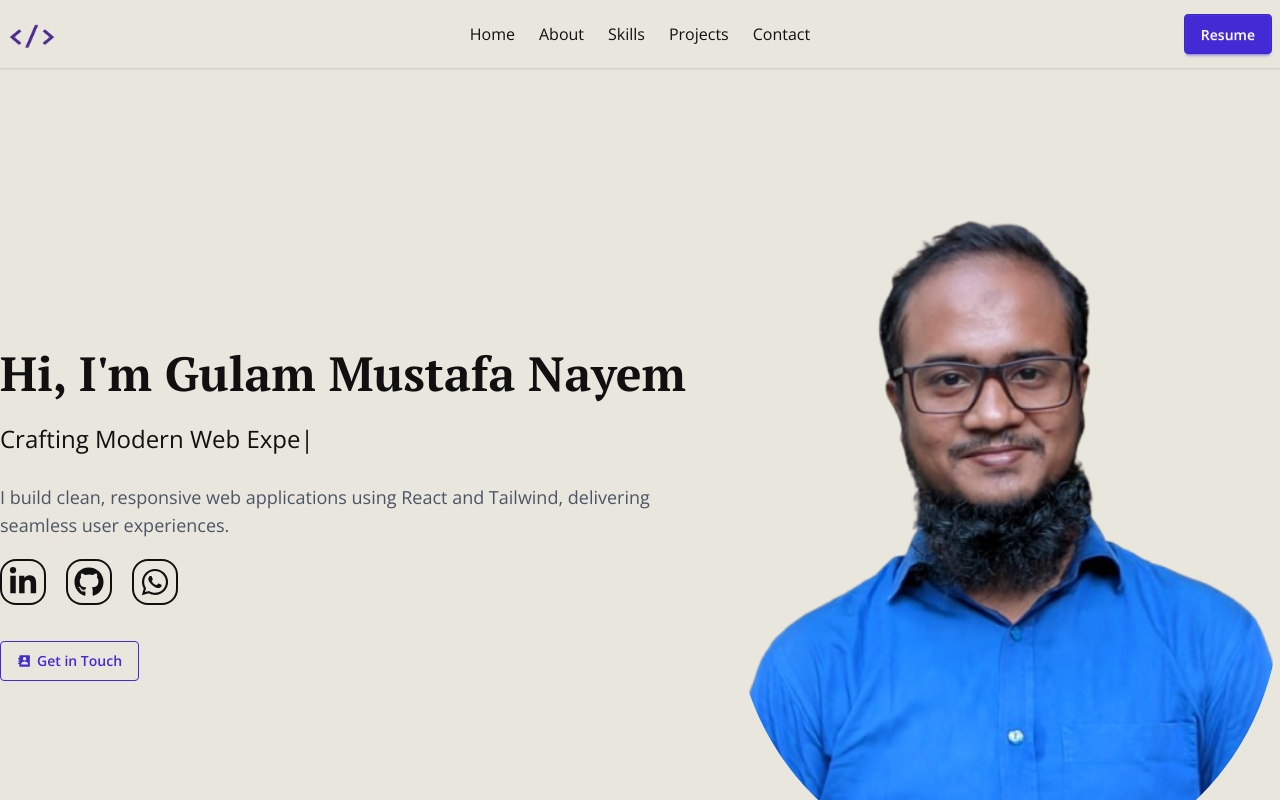
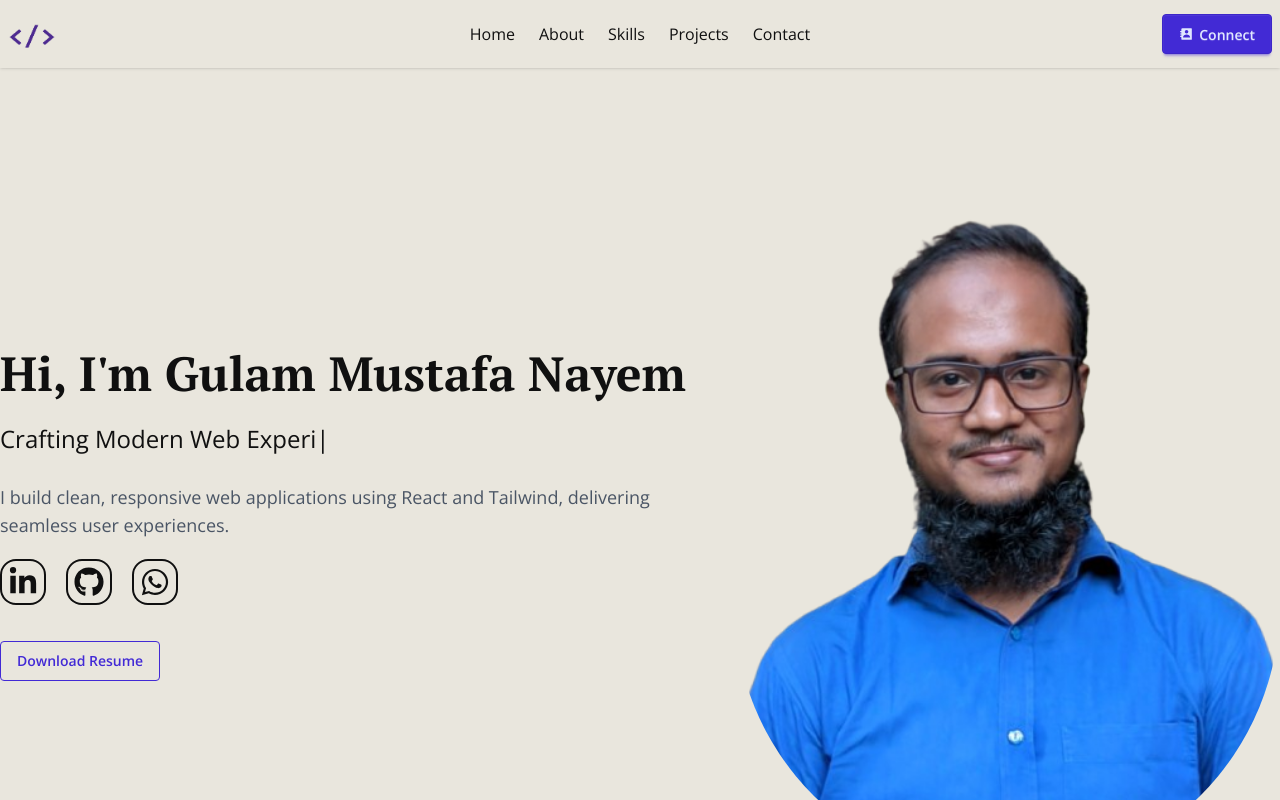
Before and after one commit to gmnayem631/portfolio-2-client, a React (Vite) app: page / in a window 1280 px wide. Shown: the top 800 px of the page. Built offline with nearby package versions, Linux system fonts and the light colour scheme.

Commit message:
added the footer section

```diff
--- a/src/App.jsx
+++ b/src/App.jsx
@@ -6,6 +6,7 @@ import Hero from "./components/Hero";
 import Navbar from "./components/Navbar";
 import Projects from "./components/Projects";
 import Skills from "./components/Skills";
+import Footer from "./components/Footer";
 
 function App() {
   return (
@@ -20,6 +21,7 @@ function App() {
         <Projects></Projects>
         <Contact></Contact>
       </main>
+      <Footer></Footer>
     </ReactLenis>
   );
 }
--- /dev/null
+++ b/src/components/Footer.jsx
@@ -0,0 +1,82 @@
+import { FaGithub, FaLinkedin, FaFacebook } from "react-icons/fa";
+import { MdEmail } from "react-icons/md";
+
+const Footer = () => {
+  const currentYear = new Date().getFullYear();
+
+  const navLinks = [
+    { label: "Home", href: "#home" },
+    { label: "About", href: "#about" },
+    { label: "Skills", href: "#skills" },
+    { label: "Projects", href: "#projects" },
+    { label: "Contact", href: "#contact" },
+  ];
+
+  const socials = [
+    {
+      icon: <FaGithub />,
+      href: "https://github.com/gmnayem631",
+      label: "GitHub",
+    },
+    {
+      icon: <FaLinkedin />,
+      href: "https://linkedin.com/in/gmnayem631",
+      label: "LinkedIn",
+    },
+  ];
+
+  return (
+    <footer className="bg-zinc-200 border-t border-base-300">
+      <div className="max-w-7xl mx-auto px-6 py-10">
+        <div className="flex flex-col md:flex-row justify-between items-center gap-8">
+          {/* Brand */}
+          <div className="text-center md:text-left">
+            <h2 className="text-xl font-bold text-primary">
+              Gulam Mustafa Nayem
+            </h2>
+            <p className="text-sm text-base-content/60 mt-1">
+              Frontend Developer
+            </p>
+          </div>
+
+          {/* Nav Links */}
+          <ul className="flex flex-wrap justify-center gap-x-6 gap-y-2 text-sm text-base-content/70">
+            {navLinks.map((link) => (
+              <li key={link.label}>
+                <a
+                  href={link.href}
+                  className="hover:text-primary transition-colors duration-200"
+                >
+                  {link.label}
+                </a>
+              </li>
+            ))}
+          </ul>
+
+          {/* Social Icons */}
+          <div className="flex items-center gap-4 text-xl text-base-content/70">
+            {socials.map((s) => (
+              <a
+                key={s.label}
+                href={s.href}
+                target="_blank"
+                rel="noopener noreferrer"
+                aria-label={s.label}
+                className="hover:text-primary transition-colors duration-200"
+              >
+                {s.icon}
+              </a>
+            ))}
+          </div>
+        </div>
+
+        {/* Copyright */}
+        <div className="border-t border-base-300 mt-8 pt-5 text-center text-xs text-base-content/50">
+          © {currentYear} GM Nayem. All rights reserved.
+        </div>
+      </div>
+    </footer>
+  );
+};
+
+export default Footer;
--- a/src/components/Hero.jsx
+++ b/src/components/Hero.jsx
@@ -56,11 +56,13 @@ const Hero = () => {
             <FaWhatsapp />
           </a>
         </div>
-        <div className="mt-4 flex justify-center md:justify-start">
+        <div className="mt-4">
           <button className="btn btn-primary btn-outline hover:text-white">
-            <BiSolidContact />
-            <a href="http://linkedin.com/in/gulam-mustafa-nayem">
-              Get in Touch
+            <a
+              href="https://drive.google.com/file/d/11T0dNCr4R8LPmFwY2jBRlE3RUB3zgMMa/view?usp=sharing"
+              target="_blank"
+            >
+              Download Resume
             </a>
           </button>
         </div>
--- a/src/components/Navbar.jsx
+++ b/src/components/Navbar.jsx
@@ -1,3 +1,4 @@
+import { BiSolidContact } from "react-icons/bi";
 import logo from "../assets/logo.png";
 
 const links = (
@@ -22,7 +23,7 @@ const links = (
 
 const Navbar = () => {
   return (
-    <div className="bg-bg shadow-sm">
+    <div className="bg-bg shadow-sm sticky top-0 z-50">
       <div className="navbar max-w-7xl mx-auto">
         <div className="navbar-start">
           <a className="">
@@ -59,13 +60,17 @@ const Navbar = () => {
               {links}
             </ul>
           </div>
-          <a
-            href="https://drive.google.com/file/d/11T0dNCr4R8LPmFwY2jBRlE3RUB3zgMMa/view?usp=sharing"
-            target="_blank"
-            className="btn btn-primary text-white hidden lg:inline-flex"
-          >
-            Resume
-          </a>
+          <div className="flex justify-center md:justify-start">
+            <button className="btn btn-primary hover:text-white">
+              <BiSolidContact />
+              <a
+                href="http://linkedin.com/in/gulam-mustafa-nayem"
+                target="_blank"
+              >
+                Connect
+              </a>
+            </button>
+          </div>
         </div>
       </div>
     </div>
```
